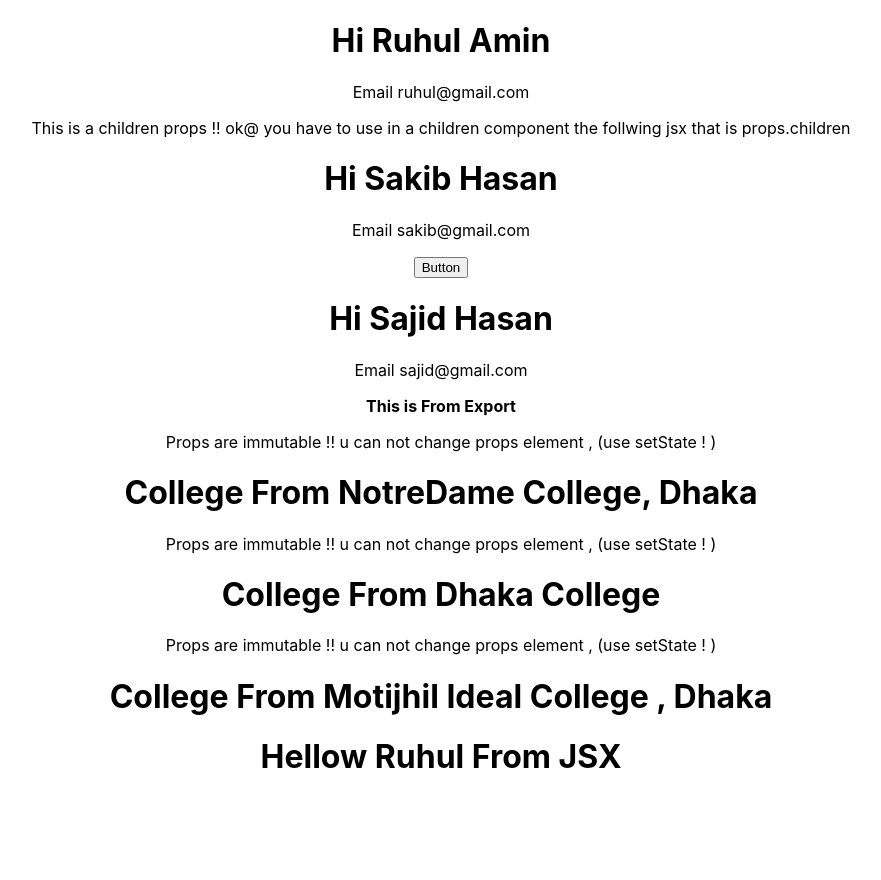
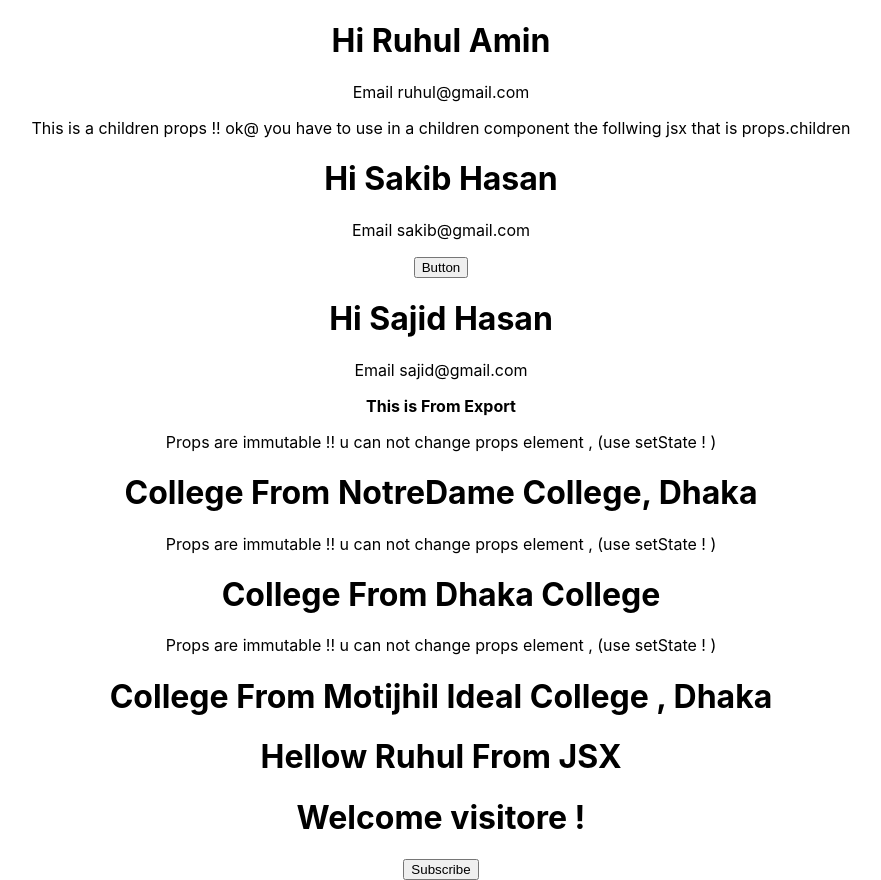
Before and after one commit to MohammadRuhulAmin/react-step-by-step-tutorial, a React (Create React App) app: page / in a window 1280 px wide. Shown: the whole page, without its empty margins (199-1080 px from the left). Before the commit the page ends 800 px from the top, so only its background shows below. Built offline with nearby package versions, Linux system fonts and the light colour scheme.

Commit message:
Tutorial-10 State

```diff
--- a/src/App.js
+++ b/src/App.js
@@ -4,6 +4,7 @@
 import { ExpGreet } from './components/ExportGreet';
 import Welcome from './components/Welcome';
 import Hello from './components/Hello';
+import Message from './components/Message';
 function App() {
   return (
     <div className="App">
@@ -21,6 +22,7 @@
       <Welcome college="Dhaka College"/>
       <Welcome college="Motijhil Ideal College , Dhaka"/>
       <Hello/>
+      <Message  />
     </div>
   );
 }
--- /dev/null
+++ b/src/components/Message.js
@@ -0,0 +1,27 @@
+import React , {Component} from 'react'
+
+class Message extends Component {
+    constructor(){
+        super()
+        this.state = {
+            message:"Welcome visitore ! "
+        }
+    }
+    changeMessage(){
+        this.setState({
+            message:"Thank You for subscribing The Channel ! "
+        })
+    }
+    render(){
+
+        return (
+            <div>
+               <h1>{this.state.message}</h1>
+
+               <button onClick={()=>this.changeMessage()}>Subscribe</button>
+            </div>
+        )
+    }
+
+}
+export default Message
```
